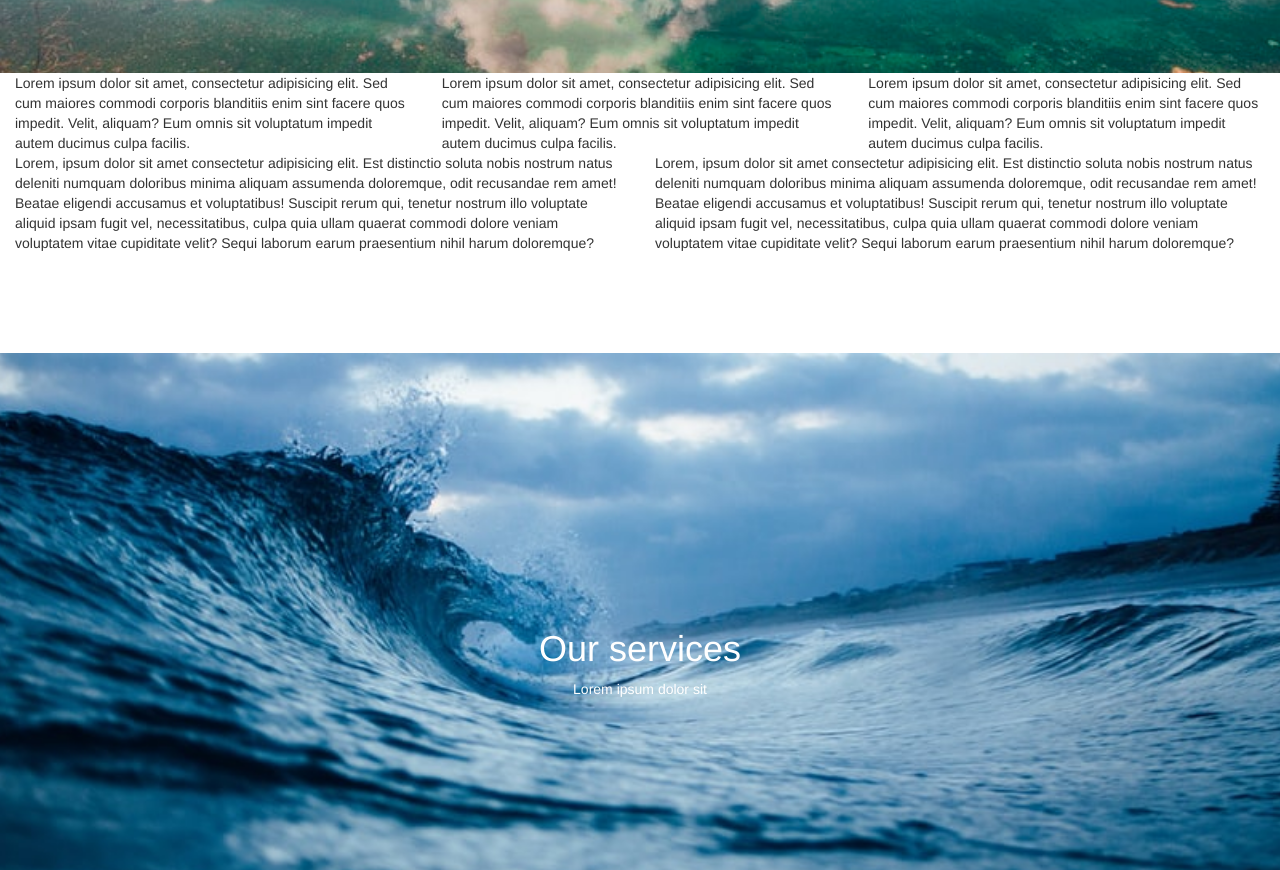
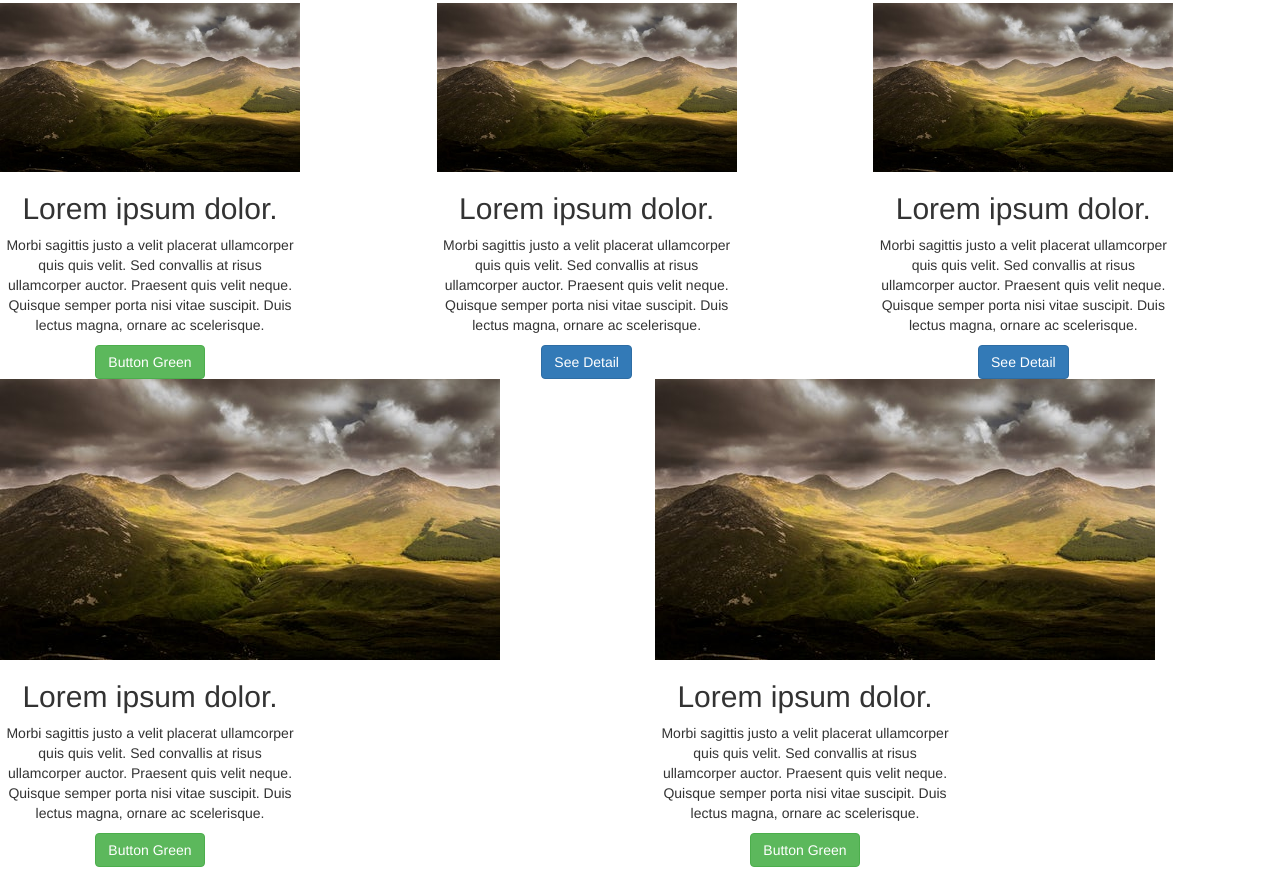
Before and after one commit to veemish/single-page-website-1, a plain HTML site: page index.html in a window 1280 px wide. Shown: the part 767-1637 px from the top of the page. Drawn offline with nearby package versions, Linux system fonts and the light colour scheme.

Commit message:
Dealing with the rows and columns under the home section

```diff
--- a/index.html
+++ b/index.html
@@ -49,45 +49,74 @@
       </div>
     </div>
 
-    <div>
-      <div class="row">
+    <div class="somerows">
+      <div class="row text-center ">
         <div class="col-sm-4">
-          Lorem ipsum dolor sit amet, consectetur adipisicing elit. Sed cum
-          maiores commodi corporis blanditiis enim sint facere quos impedit.
-          Velit, aliquam? Eum omnis sit voluptatum impedit autem ducimus culpa
-          facilis.
+          <div class="feature-content">
+            <img class="myimg" src="src/img/a4.jpeg" />
+            <h2 class="feature-content-title green-text">Lorem ipsum dolor.</h2>
+            <p class="feature-content-description">
+              Morbi sagittis justo a velit placerat ullamcorper quis quis velit.
+              Sed convallis at risus ullamcorper auctor. Praesent quis velit
+              neque. Quisque semper porta nisi vitae suscipit. Duis lectus
+              magna, ornare ac scelerisque.
+            </p>
+            <a href="#" class="btn btn-primary btn-success">Button Green</a>
+          </div>
         </div>
         <div class="col-sm-4">
-          Lorem ipsum dolor sit amet, consectetur adipisicing elit. Sed cum
-          maiores commodi corporis blanditiis enim sint facere quos impedit.
-          Velit, aliquam? Eum omnis sit voluptatum impedit autem ducimus culpa
-          facilis.
+          <div class="feature-content">
+            <img class="myimg" src="src/img/a4.jpeg" />
+            <h2 class="feature-content-title green-text">Lorem ipsum dolor.</h2>
+            <p class="feature-content-description">
+              Morbi sagittis justo a velit placerat ullamcorper quis quis velit.
+              Sed convallis at risus ullamcorper auctor. Praesent quis velit
+              neque. Quisque semper porta nisi vitae suscipit. Duis lectus
+              magna, ornare ac scelerisque.
+            </p>
+            <a href="#" class="btn btn-primary btn-primary">See Detail</a>
+          </div>
         </div>
         <div class="col-sm-4">
-          Lorem ipsum dolor sit amet, consectetur adipisicing elit. Sed cum
-          maiores commodi corporis blanditiis enim sint facere quos impedit.
-          Velit, aliquam? Eum omnis sit voluptatum impedit autem ducimus culpa
-          facilis.
+          <div class="feature-content">
+            <img class="myimg" src="src/img/a4.jpeg" />
+            <h2 class="feature-content-title green-text">Lorem ipsum dolor.</h2>
+            <p class="feature-content-description">
+              Morbi sagittis justo a velit placerat ullamcorper quis quis velit.
+              Sed convallis at risus ullamcorper auctor. Praesent quis velit
+              neque. Quisque semper porta nisi vitae suscipit. Duis lectus
+              magna, ornare ac scelerisque.
+            </p>
+            <a href="#" class="btn btn-primary btn-primary">See Detail</a>
+          </div>
         </div>
       </div>
-      <div class="row">
+      <div class="row text-center">
         <div class="col-sm-6">
-          Lorem, ipsum dolor sit amet consectetur adipisicing elit. Est
-          distinctio soluta nobis nostrum natus deleniti numquam doloribus
-          minima aliquam assumenda doloremque, odit recusandae rem amet! Beatae
-          eligendi accusamus et voluptatibus! Suscipit rerum qui, tenetur
-          nostrum illo voluptate aliquid ipsam fugit vel, necessitatibus, culpa
-          quia ullam quaerat commodi dolore veniam voluptatem vitae cupiditate
-          velit? Sequi laborum earum praesentium nihil harum doloremque?
+          <div class="feature-content">
+            <img src="src/img/a4.jpeg" />
+            <h2 class="feature-content-title green-text">Lorem ipsum dolor.</h2>
+            <p class="feature-content-description">
+              Morbi sagittis justo a velit placerat ullamcorper quis quis velit.
+              Sed convallis at risus ullamcorper auctor. Praesent quis velit
+              neque. Quisque semper porta nisi vitae suscipit. Duis lectus
+              magna, ornare ac scelerisque.
+            </p>
+            <a href="#" class="btn btn-primary btn-success">Button Green</a>
+          </div>
         </div>
         <div class="col-sm-6">
-          Lorem, ipsum dolor sit amet consectetur adipisicing elit. Est
-          distinctio soluta nobis nostrum natus deleniti numquam doloribus
-          minima aliquam assumenda doloremque, odit recusandae rem amet! Beatae
-          eligendi accusamus et voluptatibus! Suscipit rerum qui, tenetur
-          nostrum illo voluptate aliquid ipsam fugit vel, necessitatibus, culpa
-          quia ullam quaerat commodi dolore veniam voluptatem vitae cupiditate
-          velit? Sequi laborum earum praesentium nihil harum doloremque?
+          <div class="feature-content">
+            <img src="src/img/a4.jpeg" />
+            <h2 class="feature-content-title green-text">Lorem ipsum dolor.</h2>
+            <p class="feature-content-description">
+              Morbi sagittis justo a velit placerat ullamcorper quis quis velit.
+              Sed convallis at risus ullamcorper auctor. Praesent quis velit
+              neque. Quisque semper porta nisi vitae suscipit. Duis lectus
+              magna, ornare ac scelerisque.
+            </p>
+            <a href="#" class="btn btn-primary btn-success">Button Green</a>
+          </div>
         </div>
       </div>
     </div>
@@ -155,8 +184,34 @@
           </div>
         </div>
         <div class="row">
-          <div class="col-sm-6"></div>
-          <div class="col-sm-6"></div>
+          <div class="col-sm-6 input-group">
+            <input
+              type="text"
+              class="form-control"
+              placeholder="Name"
+              aria-describedby="basic-addon1"
+            />
+            <input
+              type="text"
+              class="form-control"
+              placeholder="Email"
+              aria-describedby="basic-addon1"
+            />
+            <input
+              type="text"
+              class="form-control"
+              placeholder="Subject"
+              aria-describedby="basic-addon1"
+            />
+          </div>
+          <div class="col-sm-6">
+            <textarea
+              class="form-group form-control"
+              placeholder="Your message her..."
+              rows="5"
+              id="comment"
+            ></textarea>
+          </div>
         </div>
       </div>
 
--- a/style.css
+++ b/style.css
@@ -1,7 +1,3 @@
-html{
-    background-color: red;
-}
-
 body {
   overflow-x: hidden;
   margin-top: -60px;
@@ -27,19 +23,38 @@ body {
   color: #d5d1d1;
 }
 
-.navbar-nav > li:hover{
+.navbar-nav > li:hover {
   background-color: #353131;
 }
 
 .navbar-inverse .navbar-nav > li > a {
   color: #d5d1d1;
 }
-.home{
-    height: 100vh;
+
+.home {
+  height: 85vh;
   width: 100vw;
   margin-left: -15px;
   margin-right: -15px;
 }
+
+.somerows {
+  margin-left: -15px;
+  margin-right: -15px;
+  margin-top: 50px;
+}
+.feature-content{
+    width:300px;
+    height: auto;
+}
+
+.myimg{
+    width:300px;
+    height: auto;
+}
+
+
+
 .parallax {
   height: 100%;
   width: 100%;
@@ -54,7 +69,7 @@ body {
   color: white;
 }
 
-  .services{
+.services {
   height: 100vh;
   width: 100vw;
   margin-left: -15px;
@@ -75,7 +90,7 @@ body {
   color: white;
 }
 
-  .contact{
+.contact {
   height: 100vh;
   width: 100vw;
   margin-left: -15px;
```
Lines whose indentation alone changed are shown as unchanged.
